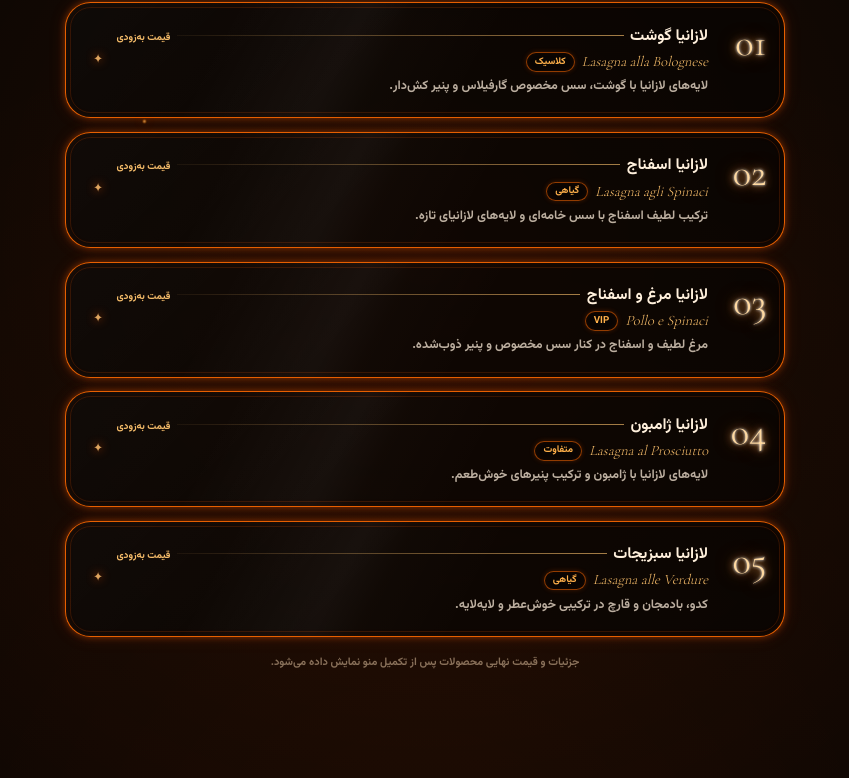
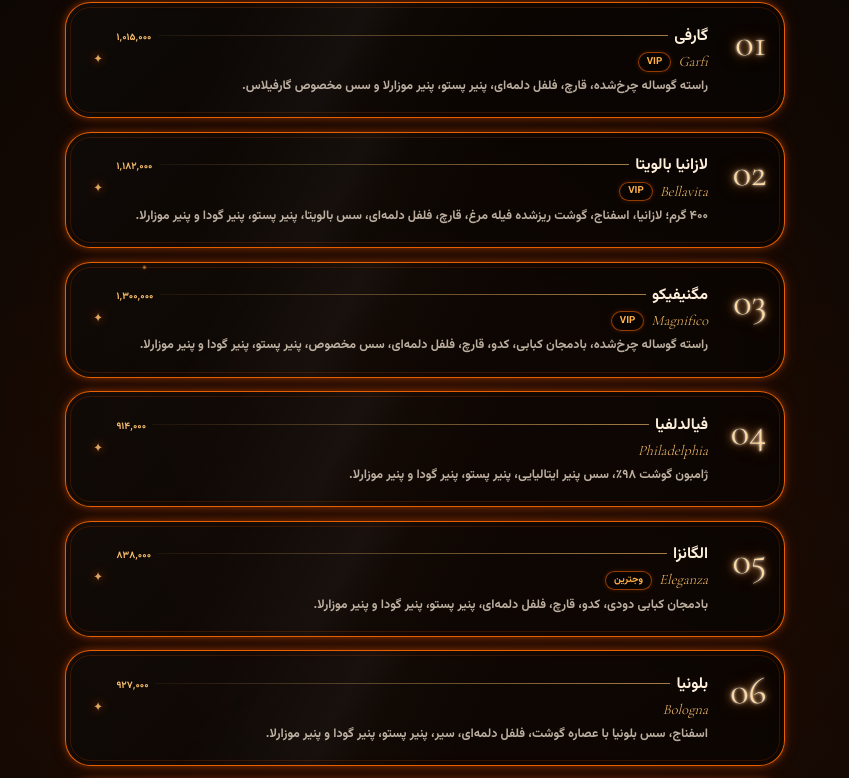
Before and after one commit to mahmoodknds/Garfilas, a Next.js app: page / in a window 1280 px wide. Shown: the part 1208-1986 px from the top of the page, without its empty margins (215-1064 px from the left). Built offline with nearby package versions, Linux system fonts and the light colour scheme.

Commit message:
feat(menu): populate menu from project Menu.docx

```diff
--- a/components/sections/Menu/MenuSection.tsx
+++ b/components/sections/Menu/MenuSection.tsx
@@ -1,16 +1,71 @@
 import Image from "next/image";
 import styles from "./MenuSection.module.css";
 
-type MenuItem = { number: string; name: string; italian: string; description: string; tag: string };
+type MenuItem = {
+  number: string;
+  name: string;
+  italian: string;
+  description: string;
+  price: string;
+  tag?: string;
+};
 
 const items: MenuItem[] = [
-  { number: "01", name: "لازانیا گوشت", italian: "Lasagna alla Bolognese", description: "لایه‌های لازانیا با گوشت، سس مخصوص گارفیلاس و پنیر کش‌دار.", tag: "کلاسیک" },
-  { number: "02", name: "لازانیا اسفناج", italian: "Lasagna agli Spinaci", description: "ترکیب لطیف اسفناج با سس خامه‌ای و لایه‌های لازانیای تازه.", tag: "گیاهی" },
-  { number: "03", name: "لازانیا مرغ و اسفناج", italian: "Pollo e Spinaci", description: "مرغ لطیف و اسفناج در کنار سس مخصوص و پنیر ذوب‌شده.", tag: "VIP" },
-  { number: "04", name: "لازانیا ژامبون", italian: "Lasagna al Prosciutto", description: "لایه‌های لازانیا با ژامبون و ترکیب پنیرهای خوش‌طعم.", tag: "متفاوت" },
-  { number: "05", name: "لازانیا سبزیجات", italian: "Lasagna alle Verdure", description: "کدو، بادمجان و قارچ در ترکیبی خوش‌عطر و لایه‌لایه.", tag: "گیاهی" },
+  {
+    number: "01",
+    name: "گارفی",
+    italian: "Garfi",
+    description: "راسته گوساله چرخ‌شده، قارچ، فلفل دلمه‌ای، پنیر پستو، پنیر موزارلا و سس مخصوص گارفیلاس.",
+    price: "۱٬۰۱۵٬۰۰۰",
+    tag: "VIP",
+  },
+  {
+    number: "02",
+    name: "لازانیا بالویتا",
+    italian: "Bellavita",
+    description: "۴۰۰ گرم؛ لازانیا، اسفناج، گوشت ریزشده فیله مرغ، قارچ، فلفل دلمه‌ای، سس بالویتا، پنیر پستو، پنیر گودا و پنیر موزارلا.",
+    price: "۱٬۱۸۲٬۰۰۰",
+    tag: "VIP",
+  },
+  {
+    number: "03",
+    name: "مگنیفیکو",
+    italian: "Magnifico",
+    description: "راسته گوساله چرخ‌شده، بادمجان کبابی، کدو، قارچ، فلفل دلمه‌ای، سس مخصوص، پنیر پستو، پنیر گودا و پنیر موزارلا.",
+    price: "۱٬۳۰۰٬۰۰۰",
+    tag: "VIP",
+  },
+  {
+    number: "04",
+    name: "فیالدلفیا",
+    italian: "Philadelphia",
+    description: "ژامبون گوشت ۹۸٪، سس پنیر ایتالیایی، پنیر پستو، پنیر گودا و پنیر موزارلا.",
+    price: "۹۱۴٬۰۰۰",
+  },
+  {
+    number: "05",
+    name: "الگانزا",
+    italian: "Eleganza",
+    description: "بادمجان کبابی دودی، کدو، قارچ، فلفل دلمه‌ای، پنیر پستو، پنیر گودا و پنیر موزارلا.",
+    price: "۸۳۸٬۰۰۰",
+    tag: "وجترین",
+  },
+  {
+    number: "06",
+    name: "بلونیا",
+    italian: "Bologna",
+    description: "اسفناج، سس بلونیا با عصاره گوشت، فلفل دلمه‌ای، سیر، پنیر پستو، پنیر گودا و پنیر موزارلا.",
+    price: "۹۲۷٬۰۰۰",
+  },
+  {
+    number: "07",
+    name: "میکس",
+    italian: "Misto",
+    description: "ترکیبی از گارفی، فیالدلفیا، بلونیا و الگانزا.",
+    price: "۱٬۲۰۳٬۰۰۰",
+    tag: "میکس",
+  },
 ];
-
 
 export default function MenuSection() {
   return (
@@ -35,11 +90,13 @@ export default function MenuSection() {
                 <div className={styles.nameLine}>
                   <h3>{item.name}</h3>
                   <span className={styles.leader} aria-hidden="true" />
-                  <span className={styles.price}>قیمت به‌زودی</span>
+                  <span className={styles.price}>{item.price}</span>
                 </div>
                 <div className={styles.meta}>
                   <span className={styles.italian} dir="ltr">{item.italian}</span>
-                  <span className={item.tag === "VIP" ? `${styles.tag} ${styles.vipTag}` : styles.tag}>{item.tag}</span>
+                  {item.tag && (
+                    <span className={item.tag === "VIP" ? `${styles.tag} ${styles.vipTag}` : styles.tag}>{item.tag}</span>
+                  )}
                 </div>
                 <p className={styles.description}>{item.description}</p>
               </div>
@@ -47,7 +104,6 @@ export default function MenuSection() {
             </li>
           ))}
         </ul>
-        <p className={styles.note}>جزئیات و قیمت نهایی محصولات پس از تکمیل منو نمایش داده می‌شود.</p>
       </div>
     </section>
   );
```
